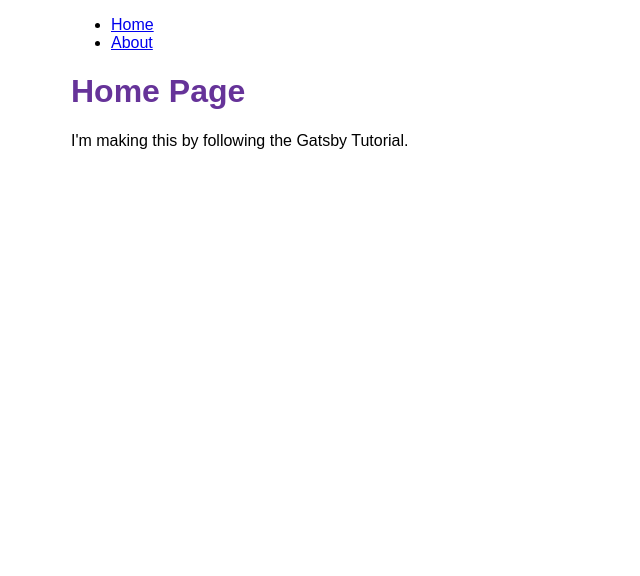
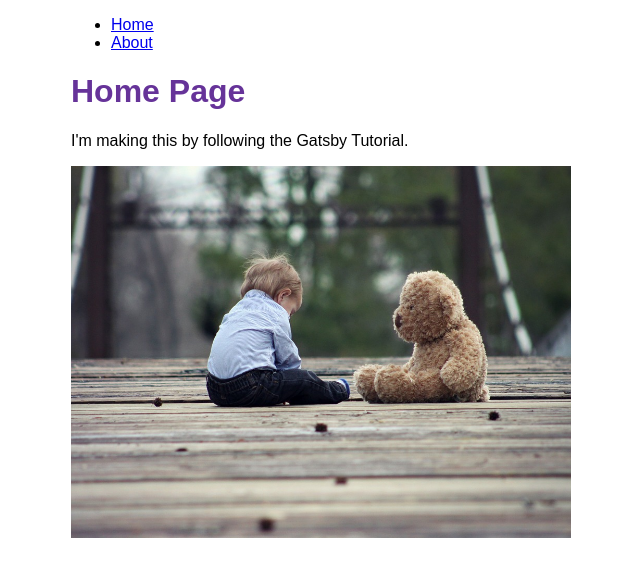
Before and after one commit to seon23/seon23-blog, a Gatsby site: page / in a window 1280 px wide. Shown: the whole page, without its empty margins (319-959 px from the left). Built offline with nearby package versions, Linux system fonts and the light colour scheme; Gatsby itself is replaced by a stand-in of ours.

Commit message:
:sparkles: Add StaticImage for home image

```diff
--- a/src/pages/index.js
+++ b/src/pages/index.js
@@ -1,10 +1,15 @@
 import * as React from 'react'
 import Layout from '../components/layout'
+import { StaticImage } from 'gatsby-plugin-image'
 
 const IndexPage = () => {
   return (
     <Layout pageTitle="Home Page">
       <p>I'm making this by following the Gatsby Tutorial.</p>
+      <StaticImage
+        alt = "Baby Teddy Bear"
+        src="../images/baby teddy bear.jpg"
+      />
     </Layout>
   )
 }
```
Also changed, not shown: src/images/baby teddy bear.jpg (added).
